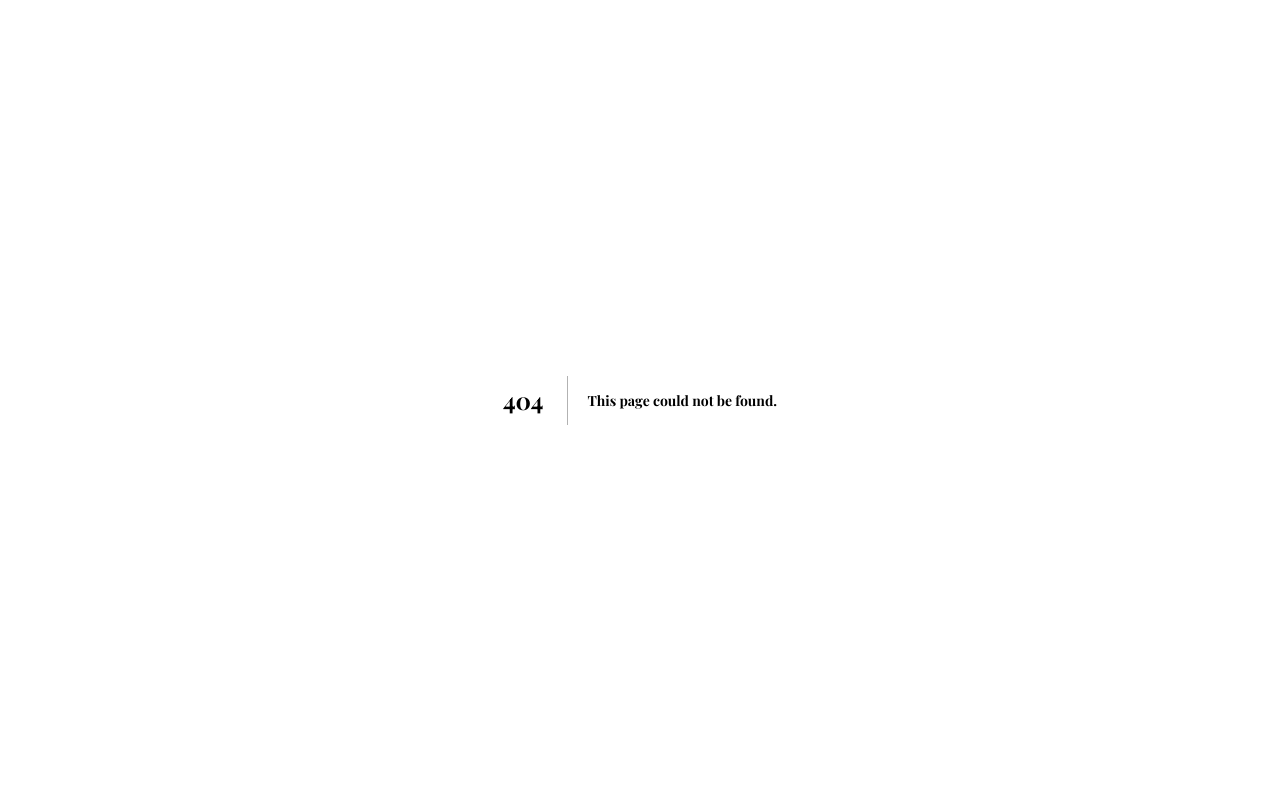
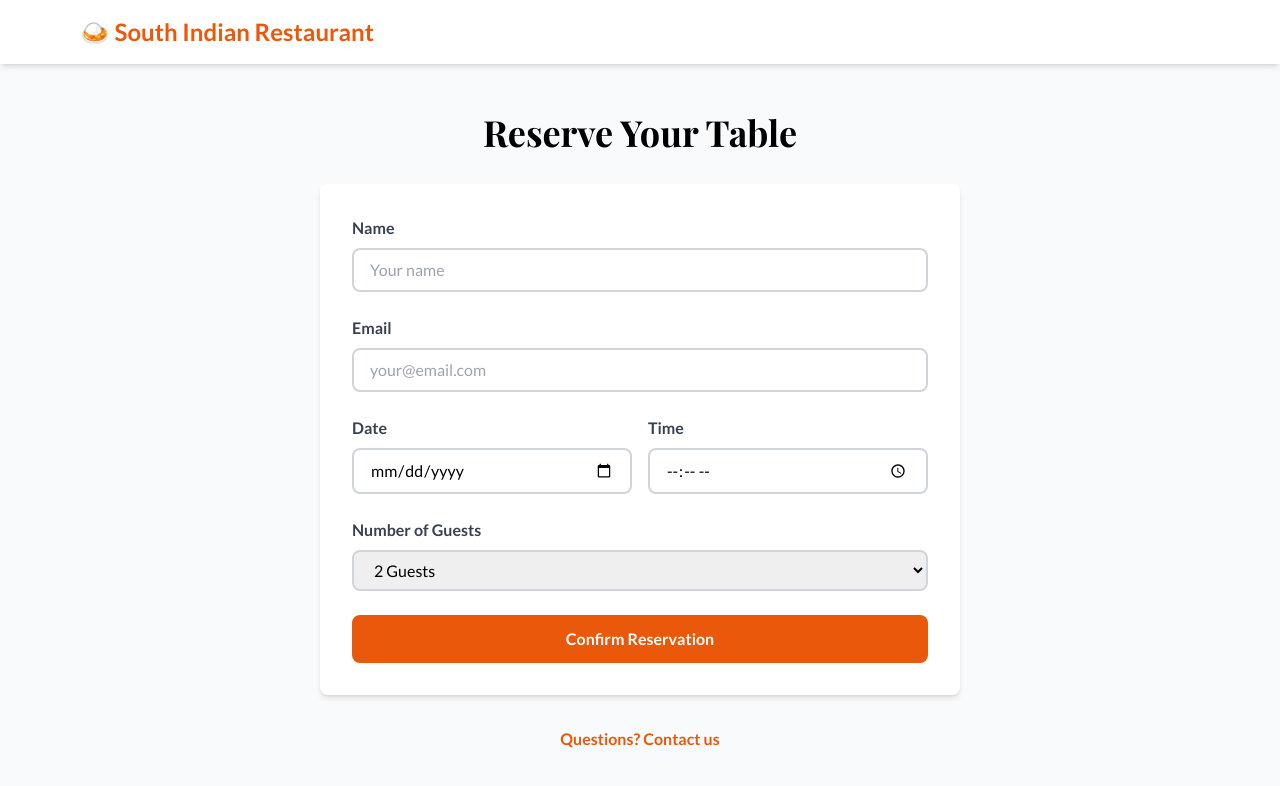
Before and after one commit to Chandrakntt/South-Indian-Restaurant-Website, a Next.js app: page /reserve in a window 1280 px wide. Before the commit this address had no page. Shown: the top 786 px of the page. Built offline with nearby package versions, Linux system fonts and the light colour scheme.

Commit message:
Add reservation page

```diff
--- /dev/null
+++ b/app/reserve/page.tsx
@@ -0,0 +1,112 @@
+'use client'
+
+import Link from 'next/link'
+import { useState } from 'react'
+
+export default function ReservePage() {
+  const [formData, setFormData] = useState({
+    name: '',
+    email: '',
+    date: '',
+    time: '',
+    guests: '2',
+  })
+
+  const handleSubmit = (e: React.FormEvent) => {
+    e.preventDefault()
+    alert(`Reservation for ${formData.name} on ${formData.date}`)
+  }
+
+  return (
+    <div className="min-h-screen bg-gray-50">
+      {/* Navbar */}
+      <nav className="bg-white shadow-md">
+        <div className="max-w-6xl mx-auto px-4 py-4">
+          <Link href="/" className="text-2xl font-bold text-orange-600">🍛 South Indian Restaurant</Link>
+        </div>
+      </nav>
+
+      {/* Reservation Form */}
+      <section className="max-w-2xl mx-auto px-4 py-12">
+        <h1 className="text-4xl font-bold text-center mb-8">Reserve Your Table</h1>
+
+        <form onSubmit={handleSubmit} className="bg-white p-8 rounded-lg shadow-md">
+          <div className="mb-6">
+            <label className="block text-gray-700 font-semibold mb-2">Name</label>
+            <input
+              type="text"
+              required
+              value={formData.name}
+              onChange={(e) => setFormData({ ...formData, name: e.target.value })}
+              className="w-full border-2 border-gray-300 rounded-lg px-4 py-2 focus:outline-none focus:border-orange-600"
+              placeholder="Your name"
+            />
+          </div>
+
+          <div className="mb-6">
+            <label className="block text-gray-700 font-semibold mb-2">Email</label>
+            <input
+              type="email"
+              required
+              value={formData.email}
+              onChange={(e) => setFormData({ ...formData, email: e.target.value })}
+              className="w-full border-2 border-gray-300 rounded-lg px-4 py-2 focus:outline-none focus:border-orange-600"
+              placeholder="your@email.com"
+            />
+          </div>
+
+          <div className="grid md:grid-cols-2 gap-4 mb-6">
+            <div>
+              <label className="block text-gray-700 font-semibold mb-2">Date</label>
+              <input
+                type="date"
+                required
+                value={formData.date}
+                onChange={(e) => setFormData({ ...formData, date: e.target.value })}
+                className="w-full border-2 border-gray-300 rounded-lg px-4 py-2 focus:outline-none focus:border-orange-600"
+              />
+            </div>
+            <div>
+              <label className="block text-gray-700 font-semibold mb-2">Time</label>
+              <input
+                type="time"
+                required
+                value={formData.time}
+                onChange={(e) => setFormData({ ...formData, time: e.target.value })}
+                className="w-full border-2 border-gray-300 rounded-lg px-4 py-2 focus:outline-none focus:border-orange-600"
+              />
+            </div>
+          </div>
+
+          <div className="mb-6">
+            <label className="block text-gray-700 font-semibold mb-2">Number of Guests</label>
+            <select
+              value={formData.guests}
+              onChange={(e) => setFormData({ ...formData, guests: e.target.value })}
+              className="w-full border-2 border-gray-300 rounded-lg px-4 py-2 focus:outline-none focus:border-orange-600"
+            >
+              {[1, 2, 3, 4, 5, 6, 8, 10].map((num) => (
+                <option key={num} value={num}>
+                  {num} Guests
+                </option>
+              ))}
+            </select>
+          </div>
+
+          <button
+            type="submit"
+            className="w-full bg-orange-600 text-white font-bold py-3 rounded-lg hover:bg-orange-700 transition"
+          >
+            Confirm Reservation
+          </button>
+        </form>
+
+        <div className="text-center mt-8">
+          <Link href="/contact" className="text-orange-600 hover:underline font-semibold">
+            Questions? Contact us
+          </Link>
+        </div>
+      </section>
+    </div>
+  )
+}
```
